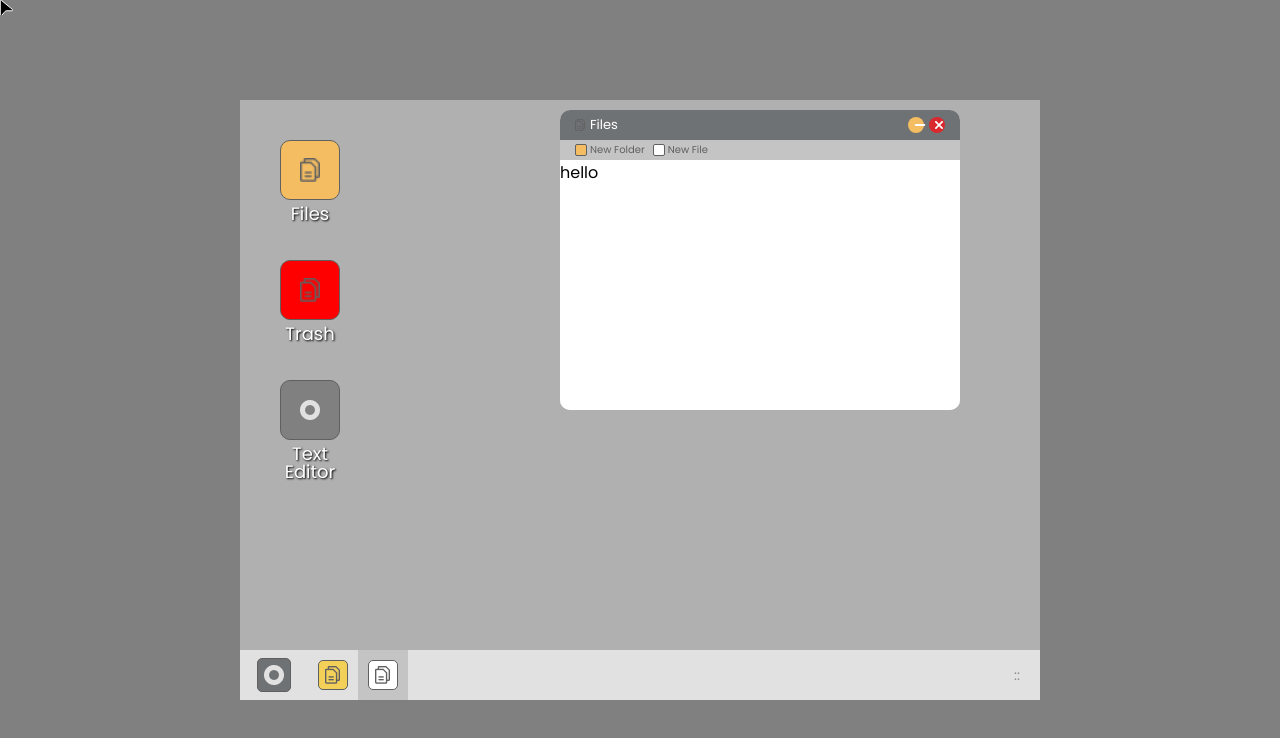
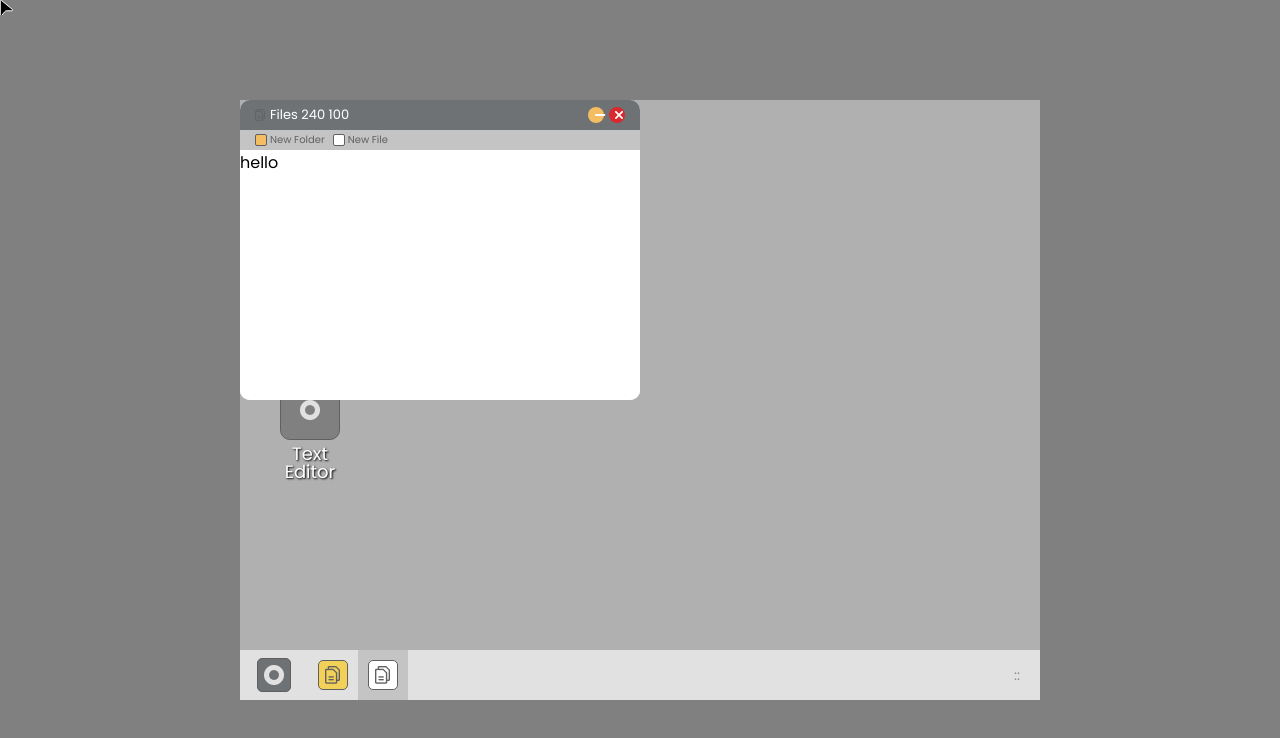
Before and after one commit to Rashed360/WebOS-Project, a React (Create React App) app: page / in a window 1280 px wide. Shown: the top 738 px of the page. Built offline with nearby package versions, Linux system fonts and the light colour scheme.

Commit message:
multiple window, reduce positioning errors

```diff
--- a/src/App.js
+++ b/src/App.js
@@ -27,8 +27,10 @@ const App = () => {
 
 	return (
 		<div className='app' onMouseMove={handleMouseMove} onContextMenu={contextMenu} onClick={handleClick}>
+
 			<Desktop />
 			<TaskBar />
+
 			<Cursor pos={curPos} />
 			{show && <Context pos={anchorPoint} />}
 		</div>
--- a/src/components/appWindow/AppWindow.jsx
+++ b/src/components/appWindow/AppWindow.jsx
@@ -1,53 +1,37 @@
 import { useState } from 'react'
+import useWindowDimensions from '../../hooks/useWindowDimensions'
 import Cross from '../../assets/cross.svg'
 import Minus from '../../assets/minus.svg'
 
 const AppWindow = props => {
-	const [windowBeingDragged, setWindowBeingDragged] = useState(null)
-	const [pos, setPos] = useState({
-		x: 320,
-		y: 10,
-	})
-	const STYLE = {
-		left: pos.x + 'px',
-		top: pos.y + 'px',
+	const { height, width } = useWindowDimensions()
+	const leftGap = (width - 800) / 2
+	const topGap = (height - 600) / 2
+	const [pos, setPos] = useState({ x: leftGap, y: topGap })
+
+	const roundUp = value => {
+		if (value < 0) return 0
+		return value
 	}
 
-	const dragStart = event => {
-		setWindowBeingDragged(event.target)
-
-		var style = window.getComputedStyle(event.target, null)
-
-		event.dataTransfer.setData(
-			'text/plain',
-			parseInt(style.getPropertyValue('left'), 10) -
-				event.clientX +
-				',' +
-				(parseInt(style.getPropertyValue('top'), 10) - event.clientY) +
-				',' +
-				event.target.getAttribute('data-item')
-		)
-
-		console.log('start')
+	const STYLE = {
+		left: pos.x - roundUp(leftGap),
+		top: pos.y - roundUp(topGap),
 	}
 
 	const dragOver = event => {
 		event.preventDefault()
-		console.log('over')
-		return false
 	}
 
 	const dragDrop = event => {
 		event.preventDefault()
+	}
 
-		setPos({ x: event.clientX, y: event.clientY })
-
-		var offset = event.dataTransfer.getData('text/plain').split(',')
-		// dm[parseInt(offset[2])].style.left = event.clientX + parseInt(offset[0], 10) + 'px'
-		// dm[parseInt(offset[2])].style.top = event.clientY + parseInt(offset[1], 10) + 'px'
-
-		console.log('drop', window.getComputedStyle(event.target, null))
-		// return false
+	const dragEnd = event => {
+		event.preventDefault()
+		// let rect = event.target.getBoundingClientRect()
+		const { clientX, clientY } = event
+		setPos({ x: clientX-200, y: clientY-15 })
 	}
 
 	return (
@@ -56,14 +40,14 @@ const AppWindow = props => {
 			style={STYLE}
 			draggable
 			dataitem={props.id}
-			onDragStart={dragStart}
 			onDragOver={dragOver}
 			onDrop={dragDrop}
+			onDragEnd={dragEnd}
 		>
 			<div className='title_bar'>
 				<div className='title_icon'>
 					<img src='/images/files.png' alt='' />
-					<span>Files</span>
+					<span>Files {leftGap + ' ' + topGap}</span>
 				</div>
 				<div className='title_utils'>
 					<button className='min'>
--- /dev/null
+++ b/src/hooks/useWindowDimensions.jsx
@@ -0,0 +1,26 @@
+import { useState, useEffect } from 'react'
+
+const getWindowDimensions = () => {
+	const { innerWidth: width, innerHeight: height } = window
+	return {
+		width,
+		height,
+	}
+}
+
+const useWindowDimensions = () => {
+	const [windowDimensions, setWindowDimensions] = useState(getWindowDimensions())
+
+	useEffect(() => {
+		function handleResize() {
+			setWindowDimensions(getWindowDimensions())
+		}
+
+		window.addEventListener('resize', handleResize)
+		return () => window.removeEventListener('resize', handleResize)
+	}, [])
+
+	return windowDimensions
+}
+
+export default useWindowDimensions
--- a/src/pages/desktop/Desktop.jsx
+++ b/src/pages/desktop/Desktop.jsx
@@ -10,6 +10,7 @@ const Desktop = () => {
 				<DesktopAPP name='Text Editor' icon='/images/start.png' accent='grey' />
 			</div>
 			<AppWindow id='0'>hello</AppWindow>
+			<AppWindow id='1'>hello</AppWindow>
 		</div>
 	)
 }
```
